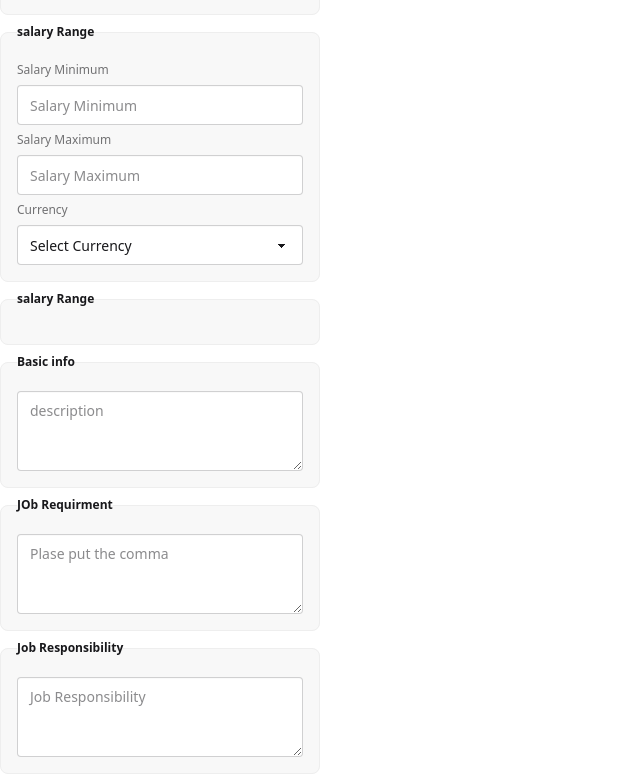
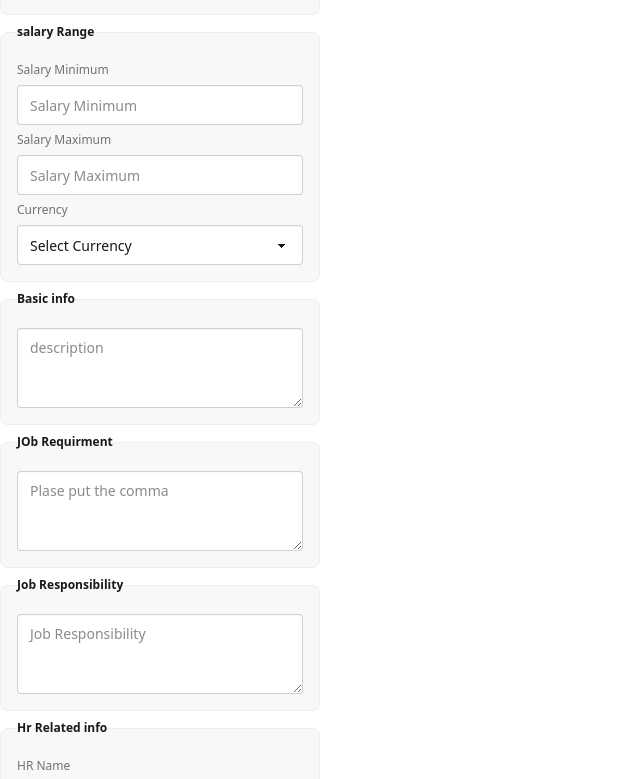
Before and after one commit to sejanmiah/career-board-client, a React (Vite) app: page /addjob in a window 1280 px wide. Shown: the part 720-1499 px from the top of the page, without its empty margins (0-640 px from the left). Built offline with nearby package versions, Linux system fonts and the light colour scheme; no server answers; sample sign-in values are in the browser's storage.

Commit message:
form funtion working

```diff
--- a/src/pages/addjob/AddJob.jsx
+++ b/src/pages/addjob/AddJob.jsx
@@ -3,12 +3,16 @@ import React from "react";
 const AddJob = () => {
     const handleAddJob = e => {
         e.preventDefault();
+        const form = e.target;
+        const formData = new FormData(form);
 
+        const data = Object.fromEntries(formData.entries())
+        console.log(data);
     }
   return (
     <div>
       <h1>Add Job Is here</h1>
-      <form>
+      <form onSubmit={handleAddJob}>
         <fieldset className="fieldset bg-base-200 border-base-300 rounded-box w-xs border p-4">
           <legend className="fieldset-legend">Basic info</legend>
 
@@ -78,11 +82,6 @@ const AddJob = () => {
                     </select>
             </fieldset>
 
-{/* {salary Range} */}
-        <fieldset className="fieldset bg-base-200 border-base-300 rounded-box w-xs border p-4">
-          <legend className="fieldset-legend">salary Range</legend>
-        </fieldset>
-
 
         {/* {Description} */}
                 <fieldset className="fieldset bg-base-200 border-base-300 rounded-box w-xs border p-4">
```
